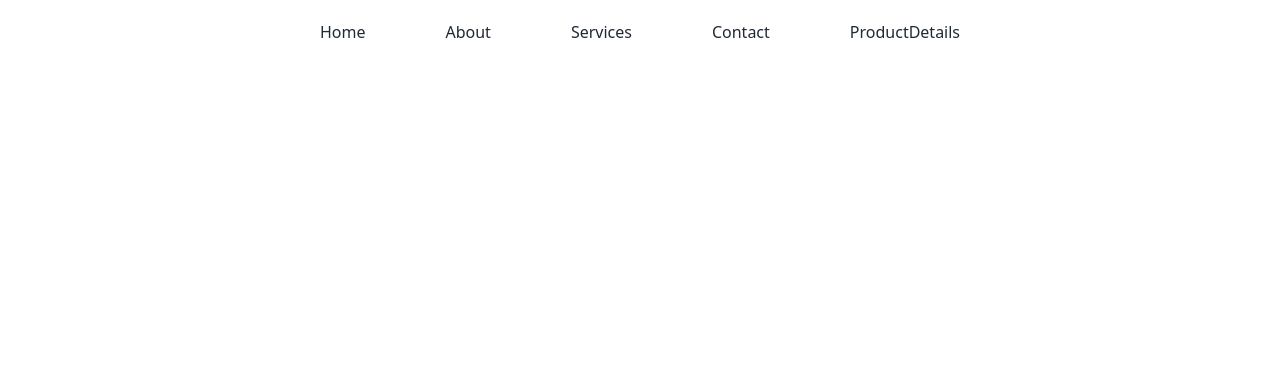
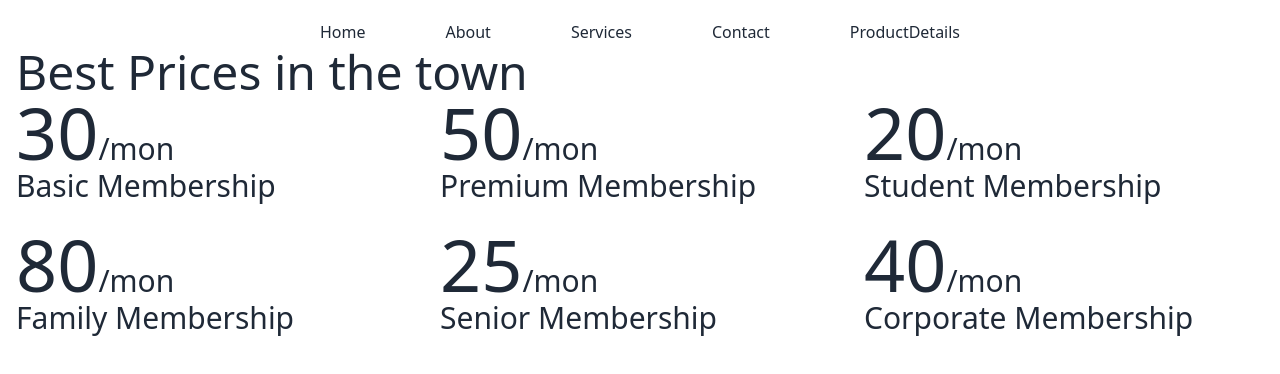
Before and after one commit to joysaha023/react-price-option-app, a React (Vite) app: page / in a window 1280 px wide. Shown: the top 374 px of the page. Built offline with nearby package versions, Linux system fonts and the light colour scheme.

Commit message:
fetch data and add fuctinality

```diff
--- a/src/components/PriceOption/PriceOption.jsx
+++ b/src/components/PriceOption/PriceOption.jsx
@@ -1,4 +1,5 @@
 import React from 'react';
+import SinglePrice from '../SinglePrice/SinglePrice';
 
 const PriceOption = () => {
 
@@ -81,7 +82,12 @@ const PriceOption = () => {
 
     return (
         <div>
-
+            <h2 className='text-5xl'>Best Prices in the town</h2>
+           <div className='grid grid-cols-3 gap-6'>
+            {
+                gymMemberships.map(option => <SinglePrice key={option.id} option={option}></SinglePrice>)
+            }
+           </div>
         </div>
     );
 };
--- a/src/components/singlePrice/singlePrice.jsx
+++ b/src/components/singlePrice/singlePrice.jsx
@@ -0,0 +1,16 @@
+import React from 'react';
+
+const SinglePrice = ({option}) => {
+    const {name, price, features} = option
+    return (
+        <div>
+            <h1>
+                <span className='text-7xl'>{price}</span>
+                <span className='text-3xl'>/mon</span>
+            </h1>
+            <h4 className='text-3xl'>{name}</h4>
+        </div>
+    );
+};
+
+export default SinglePrice;
```
